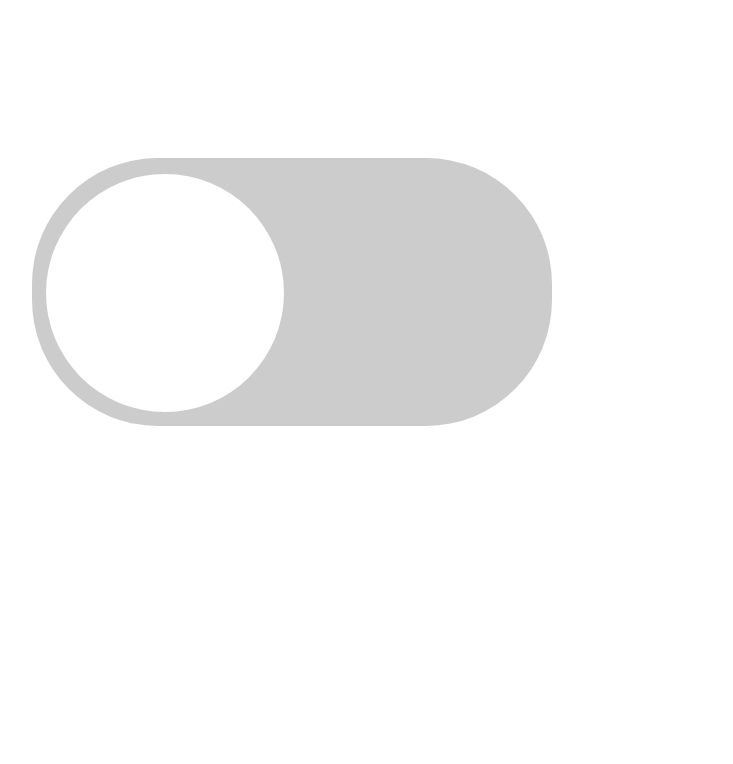
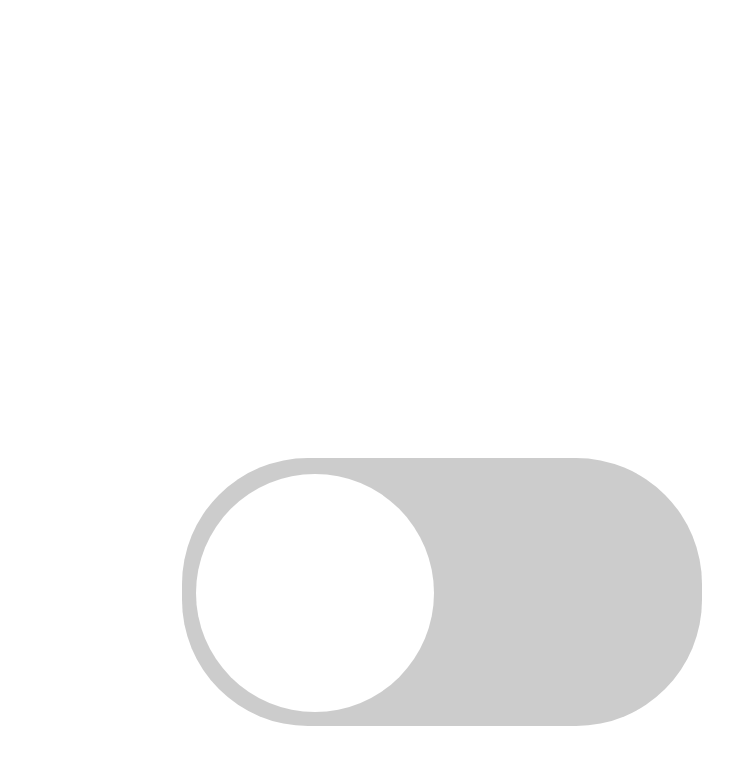
Before and after one commit to admirial/button, a plain HTML site: page index.html in a window 1280 px wide. Shown: the whole page, without its empty margins (126-859 px from the left). Drawn offline with Linux system fonts and the light colour scheme.

Commit message:
shutitdown

```diff
--- a/style.css
+++ b/style.css
@@ -1,8 +1,8 @@
 /* The switch - the box around the slider */
 .switch {
   position: relative;
-  margin-top: 150px;
-  margin-left: 150px;
+  margin-top: 450px;
+  margin-left: 300px;
   display: inline-block;
   width: 520px;
   height: 268px;
```
